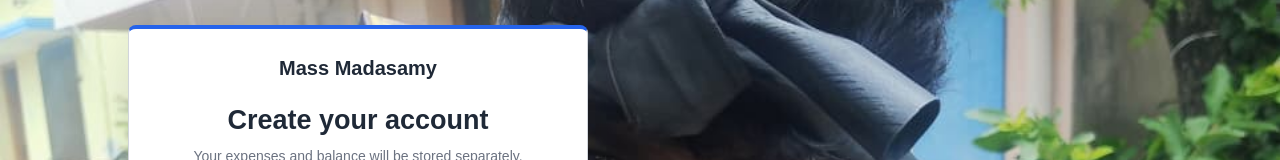
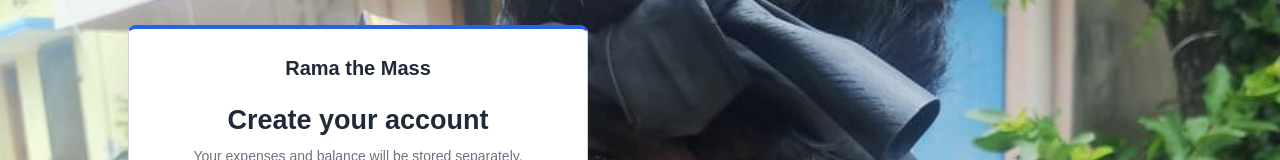
Before and after one commit to Naveen142005/expense-tracer, a React (Vite) app: page /signup in a window 1280 px wide. Shown: the top 160 px of the page. Built offline with nearby package versions, Linux system fonts and the light colour scheme; no server answers.

Commit message:
Name changed to rama

```diff
--- a/src/components/auth/AuthShell.jsx
+++ b/src/components/auth/AuthShell.jsx
@@ -5,7 +5,7 @@ function AuthShell({ title, subtitle, footerText, footerLink, footerLabel, child
     <main className="auth-page">
       <section className="auth-shell">
         <div className="auth-brand-panel">
-          <p className="auth-brand-kicker">Mass Madasamy</p>
+          <p className="auth-brand-kicker">Rama the Mass</p>
           <h1>Your daily spending, kept personal.</h1>
           <p>Track expenses, balances, and reports from any device.</p>
         </div>
--- a/src/components/layout/Navbar.jsx
+++ b/src/components/layout/Navbar.jsx
@@ -33,7 +33,7 @@ function Navbar() {
   return (
     <header className="navbar">
       <div className="navbar__brand">
-        <h1>Mass Madasamy</h1>
+        <h1>Rama the Mass</h1>
         <p>{user?.displayName || user?.email || "Daily spending manager"}</p>
       </div>
 
--- a/srcTEMP/components/auth/AuthShell.jsx
+++ b/srcTEMP/components/auth/AuthShell.jsx
@@ -5,7 +5,7 @@ function AuthShell({ title, subtitle, footerText, footerLink, footerLabel, child
     <main className="auth-page">
       <section className="auth-shell">
         <div className="auth-brand-panel">
-          <p className="auth-brand-kicker">Mass Madasamy</p>
+          <p className="auth-brand-kicker">Rama the Mass</p>
           <h1>Your daily spending, kept personal.</h1>
           <p>Track expenses, balances, and reports from any device.</p>
         </div>
--- a/srcTEMP/components/layout/Navbar.jsx
+++ b/srcTEMP/components/layout/Navbar.jsx
@@ -22,7 +22,7 @@ function Navbar() {
   return (
     <header className="navbar">
       <div className="navbar__brand">
-        <h1>Mass Madasamy</h1>
+        <h1>Rama the Mass</h1>
         <p>{user?.displayName || user?.email || "Daily spending manager"}</p>
       </div>
 
```
